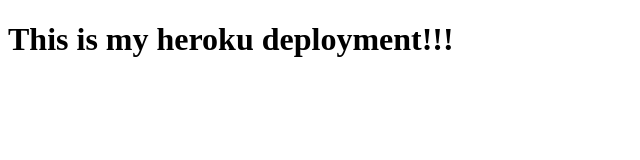
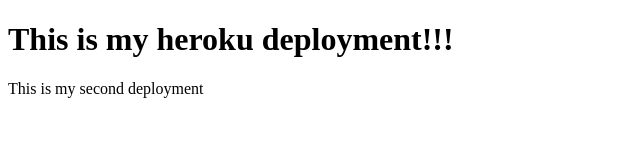
Before and after one commit to patelhemalim/deployment-demo, a website: page index.html in a window 1280 px wide. Shown: the whole page, without its empty margins (0-640 px from the left). Drawn offline with Linux system fonts and the light colour scheme.

Commit message:
second deployment

```diff
--- a/index.html
+++ b/index.html
@@ -8,5 +8,6 @@
 </head>
 <body>
   <h1>This is my heroku deployment!!!</h1>
+  <p1>This is my second deployment</p1>
 </body>
 </html>
```
